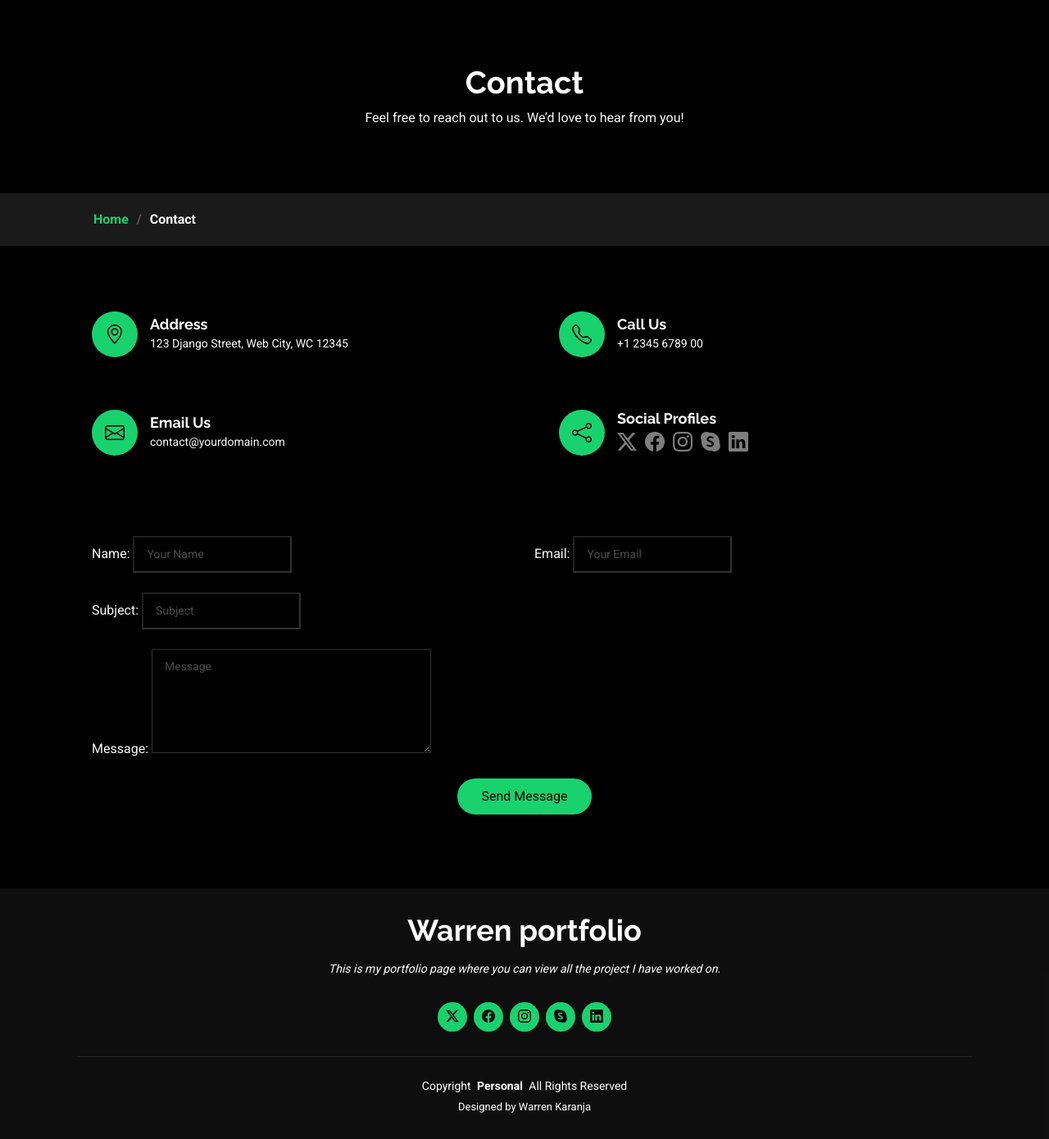
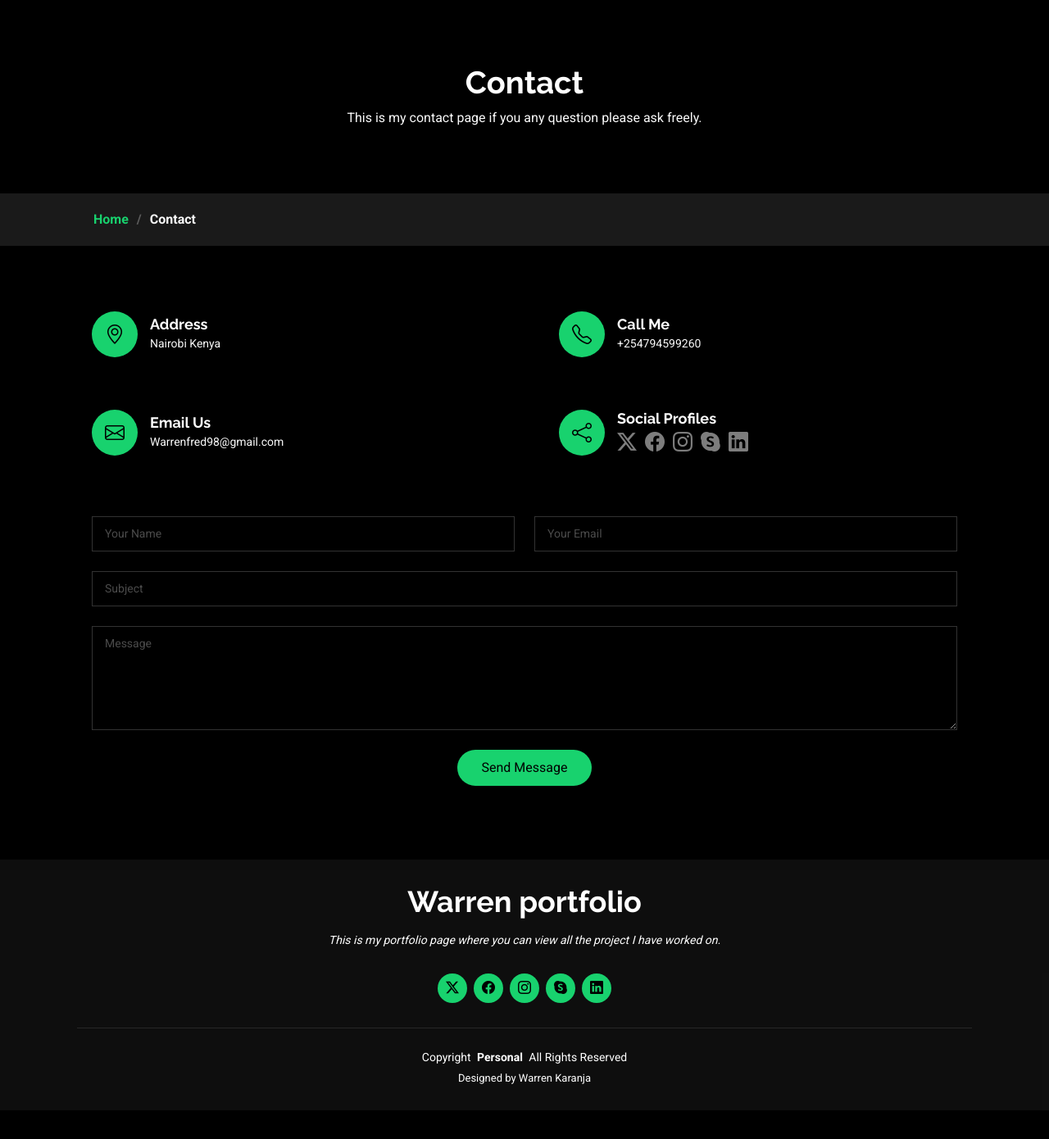
Before and after one commit to Warren-Agesa/Portfolio, a Django app: page /contact/ in a window 1280 px wide. Shown: the part 83-1473 px from the top of the page at 82% size. After the commit the page ends 1438 px from the top, so only its background shows below. Run offline with Django 5.2, Linux system fonts and the light colour scheme; some libraries are stand-ins or nearby versions.

Commit message:
Update multiple files

```diff
--- a/main/forms.py
+++ b/main/forms.py
@@ -1,7 +1,17 @@
 from django import forms
 
 class ContactForm(forms.Form):
-    name = forms.CharField(max_length=255, widget=forms.TextInput(attrs={'placeholder': 'Your Name'}))
-    email = forms.EmailField(widget=forms.EmailInput(attrs={'placeholder': 'Your Email'}))
-    subject = forms.CharField(max_length=255, widget=forms.TextInput(attrs={'placeholder': 'Subject'}))
-    message = forms.CharField(widget=forms.Textarea(attrs={'placeholder': 'Message', 'rows': 5}))
+    name = forms.CharField(
+        max_length=255,
+        widget=forms.TextInput(attrs={'placeholder': 'Your Name', 'class': 'form-control'})
+    )
+    email = forms.EmailField(
+        widget=forms.EmailInput(attrs={'placeholder': 'Your Email', 'class': 'form-control'})
+    )
+    subject = forms.CharField(
+        max_length=255,
+        widget=forms.TextInput(attrs={'placeholder': 'Subject', 'class': 'form-control'})
+    )
+    message = forms.CharField(
+        widget=forms.Textarea(attrs={'placeholder': 'Message', 'rows': 5, 'class': 'form-control'})
+    )
--- a/main/templates/contact.html
+++ b/main/templates/contact.html
@@ -1,4 +1,6 @@
-{% extends 'base.html' %}
+{% extends "base.html" %}
+{% load static %}
+{% load crispy_forms_tags %} <!-- Optional if you use crispy forms -->
 
 {% block content %}
 <main class="main">
@@ -10,7 +12,7 @@
         <div class="row d-flex justify-content-center text-center">
           <div class="col-lg-8">
             <h1>Contact</h1>
-                        <p class="mb-0">Feel free to reach out to us. We’d love to hear from you!</p>
+            <p class="mb-0">This is my contact page if you any question please ask freely.</p>
           </div>
         </div>
       </div>
@@ -29,25 +31,21 @@
   <section id="contact" class="contact section">
     <div class="container" data-aos="fade-up" data-aos-delay="100">
 
-            <!-- Display success messages -->
       {% if messages %}
-                <div class="row">
-                    <div class="col-md-12">
+        <div class="alert alert-success">
           {% for message in messages %}
-                            <div class="alert alert-success">{{ message }}</div>
+            {{ message }}
           {% endfor %}
-                    </div>
         </div>
       {% endif %}
 
-            <!-- Contact Info -->
       <div class="row gy-4">
             <div class="col-md-6">
                 <div class="info-item d-flex align-items-center" data-aos="fade-up" data-aos-delay="200">
                     <i class="icon bi bi-geo-alt flex-shrink-0"></i>
                     <div>
                         <h3>Address</h3>
-                            <p>123 Django Street, Web City, WC 12345</p>
+                        <p>Nairobi Kenya</p>
                     </div>
                 </div>
             </div>
@@ -56,8 +54,8 @@
                 <div class="info-item d-flex align-items-center" data-aos="fade-up" data-aos-delay="300">
                     <i class="icon bi bi-telephone flex-shrink-0"></i>
                     <div>
-                            <h3>Call Us</h3>
-                            <p>+1 2345 6789 00</p>
+                        <h3>Call Me</h3>
+                        <p>+254794599260 </p>
                     </div>
                 </div>
             </div>
@@ -67,7 +65,7 @@
                     <i class="icon bi bi-envelope flex-shrink-0"></i>
                     <div>
                         <h3>Email Us</h3>
-                            <p>contact@yourdomain.com</p>
+                        <p>Warrenfred98@gmail.com</p>
                     </div>
                 </div>
             </div>
@@ -87,50 +85,38 @@
                     </div>
                 </div>
         </div>
+
       </div>
 
-            <!-- Contact Form -->
-            <form method="post" class="php-email-form mt-5" data-aos="fade-up" data-aos-delay="600">
+      <form method="post" class="php-email-form mt-4" data-aos="fade-up" data-aos-delay="600">
         {% csrf_token %}
         <div class="row gy-4">
+
           <div class="col-md-6">
-                        <div class="form-group">
-                            {{ form.name.label_tag }}
             {{ form.name }}
-                            {{ form.name.errors }}
-                        </div>
           </div>
 
           <div class="col-md-6">
-                        <div class="form-group">
-                            {{ form.email.label_tag }}
             {{ form.email }}
-                            {{ form.email.errors }}
-                        </div>
           </div>
 
           <div class="col-md-12">
-                        <div class="form-group">
-                            {{ form.subject.label_tag }}
             {{ form.subject }}
-                            {{ form.subject.errors }}
-                        </div>
           </div>
 
           <div class="col-md-12">
-                        <div class="form-group">
-                            {{ form.message.label_tag }}
             {{ form.message }}
-                            {{ form.message.errors }}
-                        </div>
           </div>
 
           <div class="col-md-12 text-center">
             <button type="submit">Send Message</button>
           </div>
+
         </div>
-            </form>
+      </form><!-- End Contact Form -->
+
     </div>
-    </section>
+  </section><!-- /Contact Section -->
+
 </main>
 {% endblock %}
--- a/main/views.py
+++ b/main/views.py
@@ -56,6 +56,6 @@ def contact(request):
             message=form.cleaned_data["message"]
         )
         messages.success(request, "Your message has been sent successfully!")
-        return redirect("contact")
+        return redirect("home")
 
     return render(request, "contact.html", {"form": form})
--- a/portfolio/settings.py
+++ b/portfolio/settings.py
@@ -39,6 +39,7 @@ INSTALLED_APPS = [
     'django.contrib.messages',
     'django.contrib.staticfiles',
     'main.apps.MainConfig',
+    "crispy_forms",
 ]
 
 MIDDLEWARE = [
```
Also changed, not shown: db.sqlite3. Lines whose indentation alone changed are shown as unchanged.
